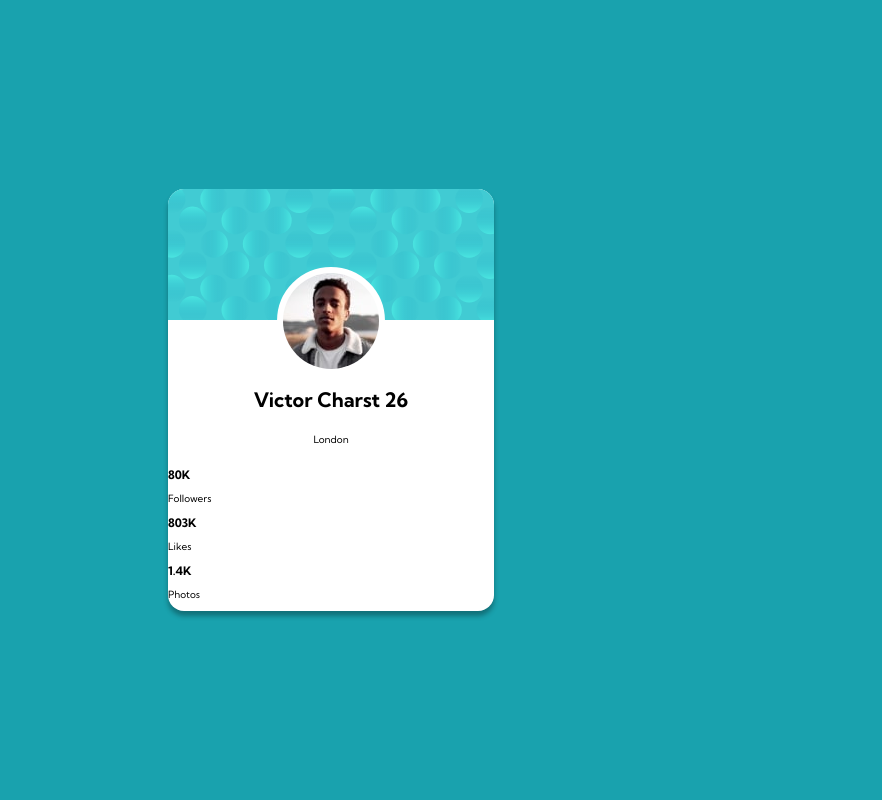
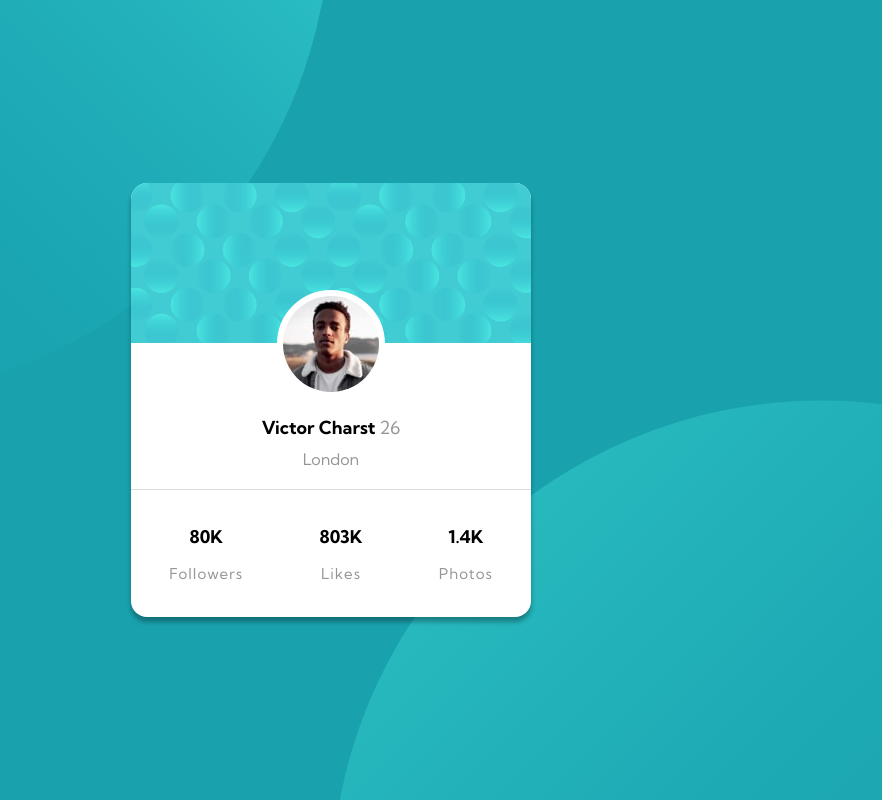
Before and after one commit to sergiolvargas95/PokeCard, a plain HTML site: page index.html in a window 1280 px wide. Shown: the whole page, without its empty margins (309-1191 px from the left). Drawn offline with Linux system fonts and the light colour scheme; files whose address does not match are found by name.

Commit message:
styling the card

```diff
--- a/css/style.scss
+++ b/css/style.scss
@@ -15,6 +15,9 @@ html {
 body {
     font-family: 'Kumbh Sans', sans-serif;
     background-color: $Dark-cyan;
+    background-image: url('../images/bg-pattern-top.svg'), url('../images/bg-pattern-bottom.svg');
+    background-repeat: no-repeat;
+    background-position: right 50vw bottom 50vh, left 50vw top 50vh;
 }
 
 .Container {
@@ -27,7 +30,7 @@ body {
 
 .Card {
     background-color: white;
-    width: 326px;
+    width: 400px;
     border-radius: 16px;
     overflow: hidden;
     box-shadow: 0 5px 5px rgba(0, 0, 0, 0.309);
@@ -39,11 +42,40 @@ body {
         display: flex;
         align-items: center;
         flex-direction: column;
+        border-bottom: 1px solid rgba(153, 153, 153, 0.35);
         &-img {
             border: 6px solid white;
             border-radius: 50%;
             margin-top: calc(-48px - 5px);
             background-color: white;
         }
+        &-title {
+            margin-top: 2rem;
+            font-size: 1.8rem;
+            span {
+                color: $Dark-gray;
+                font-weight: 400;
+            }
+        }
+        &-text {
+            color: $Dark-gray;
+            font-size: 1.6rem;
+            margin-top: 0;
+            margin-bottom: 2rem;
+        }
+    }
+    &__Footer {
+        display: flex;
+        justify-content: space-around;
+        align-items: center;
+        &-social {
+            font-size: 1.5rem;
+            text-align: center;
+            margin: 2rem 0;
+            p {
+                color: $Dark-gray;
+                letter-spacing: 1px;
+            }
+        }
     }
 }
```
Also changed, not shown: css/style.css, 1 other file.
